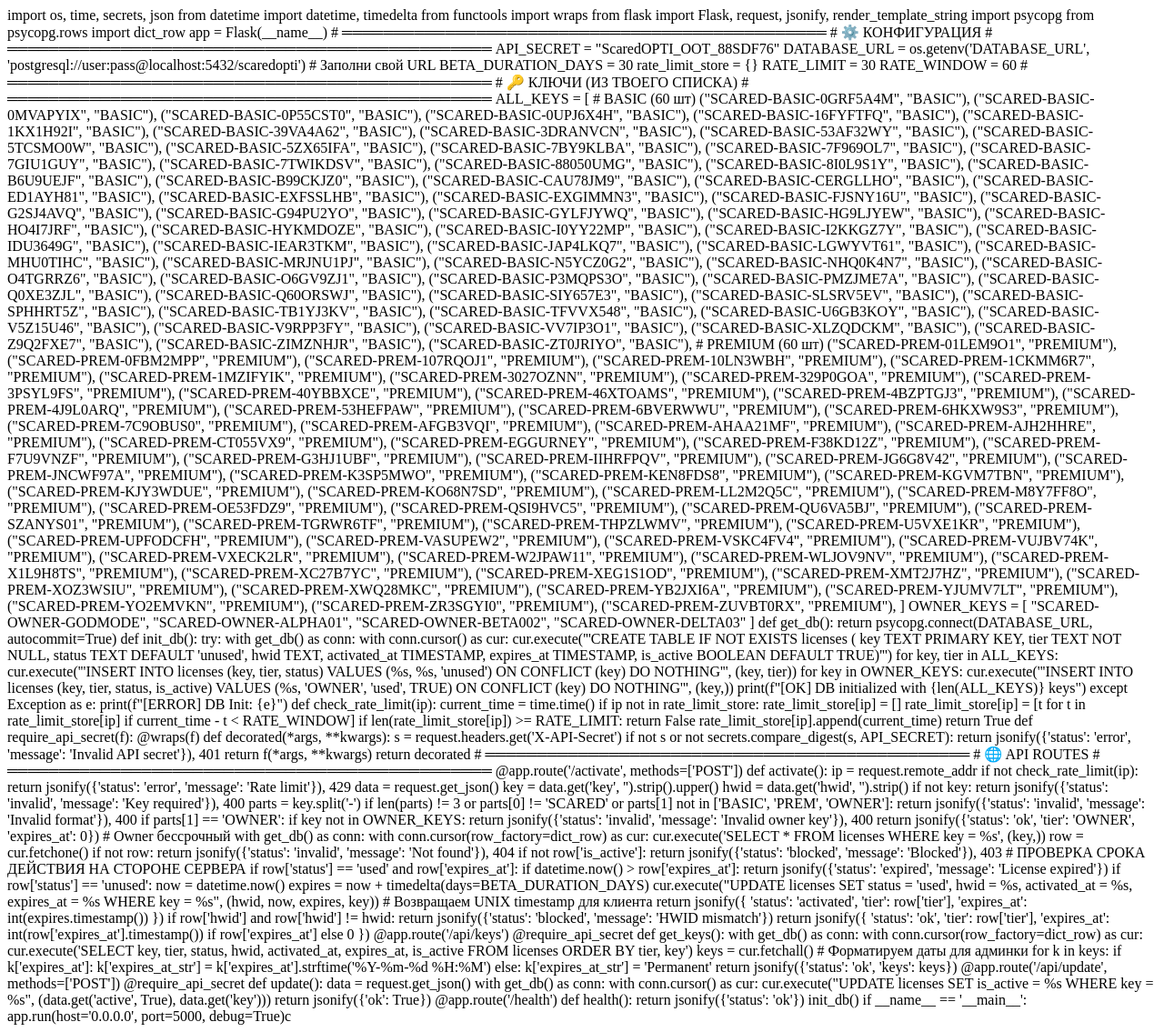
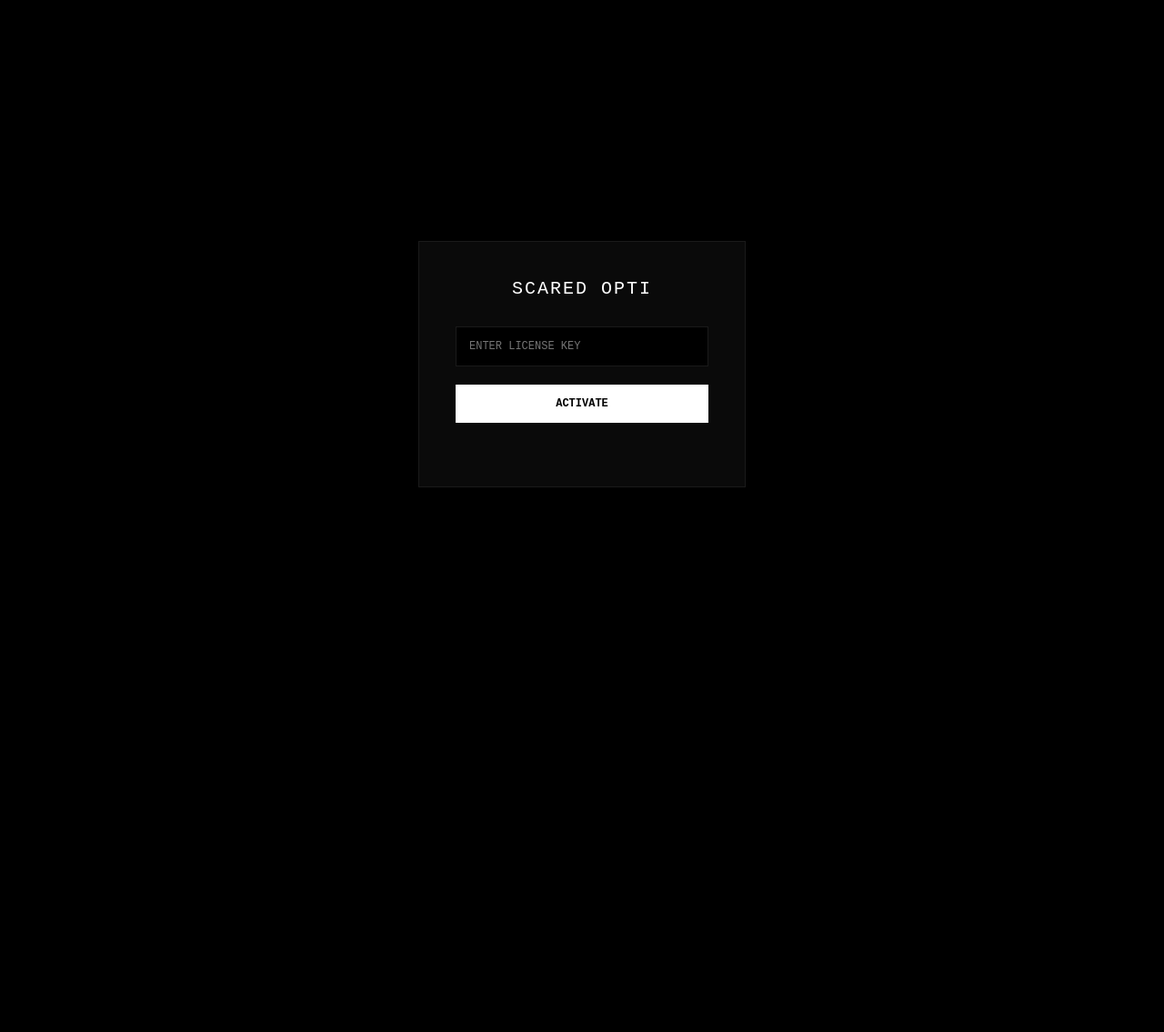
Before and after one commit to bazookebublegum-ops/scaredopti-api, a Flask app: template templates/index.html in a window 1280 px wide. Shown: the whole page at 91% size. After the commit the page ends 536 px from the top, so only its background shows below. Run offline with Flask 3, Linux system fonts and the light colour scheme; the template is opened without the code that fills it, so the values that code supplies are empty; some libraries are stand-ins or nearby versions.

Commit message:
Refactor index.html for login and dashboard features
Updated HTML structure and added JavaScript functionality for license activation and dashboard display.

```diff
--- a/templates/index.html
+++ b/templates/index.html
@@ -1,213 +1,321 @@
-import os, time, secrets, json
-from datetime import datetime, timedelta
-from functools import wraps
-from flask import Flask, request, jsonify, render_template_string
-import psycopg
-from psycopg.rows import dict_row
+<!DOCTYPE html>
+<html lang="ru">
+<head>
+    <meta charset="UTF-8">
+    <meta name="viewport" content="width=device-width, initial-scale=1.0">
+    <title>Scared Opti Client</title>
+    <style>
+        :root {
+            --bg: #000;
+            --surface: #0a0a0a;
+            --border: #1a1a1a;
+            --text: #fff;
+            --muted: #666;
+            --accent: #fff;
+            --danger: #ff0000;
+            --success: #00ff00;
+        }
 
-app = Flask(__name__)
+        * { margin: 0; padding: 0; box-sizing: border-box; font-family: 'Courier New', monospace; }
 
-# ═══════════════════════════════════════════════
-# ⚙️ КОНФИГУРАЦИЯ
-# ═══════════════════════════════════════════════
-API_SECRET = "ScaredOPTI_OOT_88SDF76"
-DATABASE_URL = os.getenv('DATABASE_URL', 'postgresql://user:pass@localhost:5432/scaredopti') # Заполни свой URL
-BETA_DURATION_DAYS = 30
+        body {
+            background: var(--bg);
+            color: var(--text);
+            height: 100vh;
+            display: flex;
+            align-items: center;
+            justify-content: center;
+            overflow: hidden;
+        }
 
-rate_limit_store = {}
-RATE_LIMIT = 30
-RATE_WINDOW = 60
+        .container { width: 100%; max-width: 400px; padding: 20px; }
 
-# ═══════════════════════════════════════════════
-# 🔑 КЛЮЧИ (ИЗ ТВОЕГО СПИСКА)
-# ═══════════════════════════════════════════════
-ALL_KEYS = [
-    # BASIC (60 шт)
-    ("SCARED-BASIC-0GRF5A4M", "BASIC"), ("SCARED-BASIC-0MVAPYIX", "BASIC"),
-    ("SCARED-BASIC-0P55CST0", "BASIC"), ("SCARED-BASIC-0UPJ6X4H", "BASIC"),
-    ("SCARED-BASIC-16FYFTFQ", "BASIC"), ("SCARED-BASIC-1KX1H92I", "BASIC"),
-    ("SCARED-BASIC-39VA4A62", "BASIC"), ("SCARED-BASIC-3DRANVCN", "BASIC"),
-    ("SCARED-BASIC-53AF32WY", "BASIC"), ("SCARED-BASIC-5TCSMO0W", "BASIC"),
-    ("SCARED-BASIC-5ZX65IFA", "BASIC"), ("SCARED-BASIC-7BY9KLBA", "BASIC"),
-    ("SCARED-BASIC-7F969OL7", "BASIC"), ("SCARED-BASIC-7GIU1GUY", "BASIC"),
-    ("SCARED-BASIC-7TWIKDSV", "BASIC"), ("SCARED-BASIC-88050UMG", "BASIC"),
-    ("SCARED-BASIC-8I0L9S1Y", "BASIC"), ("SCARED-BASIC-B6U9UEJF", "BASIC"),
-    ("SCARED-BASIC-B99CKJZ0", "BASIC"), ("SCARED-BASIC-CAU78JM9", "BASIC"),
-    ("SCARED-BASIC-CERGLLHO", "BASIC"), ("SCARED-BASIC-ED1AYH81", "BASIC"),
-    ("SCARED-BASIC-EXFSSLHB", "BASIC"), ("SCARED-BASIC-EXGIMMN3", "BASIC"),
-    ("SCARED-BASIC-FJSNY16U", "BASIC"), ("SCARED-BASIC-G2SJ4AVQ", "BASIC"),
-    ("SCARED-BASIC-G94PU2YO", "BASIC"), ("SCARED-BASIC-GYLFJYWQ", "BASIC"),
-    ("SCARED-BASIC-HG9LJYEW", "BASIC"), ("SCARED-BASIC-HO4I7JRF", "BASIC"),
-    ("SCARED-BASIC-HYKMDOZE", "BASIC"), ("SCARED-BASIC-I0YY22MP", "BASIC"),
-    ("SCARED-BASIC-I2KKGZ7Y", "BASIC"), ("SCARED-BASIC-IDU3649G", "BASIC"),
-    ("SCARED-BASIC-IEAR3TKM", "BASIC"), ("SCARED-BASIC-JAP4LKQ7", "BASIC"),
-    ("SCARED-BASIC-LGWYVT61", "BASIC"), ("SCARED-BASIC-MHU0TIHC", "BASIC"),
-    ("SCARED-BASIC-MRJNU1PJ", "BASIC"), ("SCARED-BASIC-N5YCZ0G2", "BASIC"),
-    ("SCARED-BASIC-NHQ0K4N7", "BASIC"), ("SCARED-BASIC-O4TGRRZ6", "BASIC"),
-    ("SCARED-BASIC-O6GV9ZJ1", "BASIC"), ("SCARED-BASIC-P3MQPS3O", "BASIC"),
-    ("SCARED-BASIC-PMZJME7A", "BASIC"), ("SCARED-BASIC-Q0XE3ZJL", "BASIC"),
-    ("SCARED-BASIC-Q60ORSWJ", "BASIC"), ("SCARED-BASIC-SIY657E3", "BASIC"),
-    ("SCARED-BASIC-SLSRV5EV", "BASIC"), ("SCARED-BASIC-SPHHRT5Z", "BASIC"),
-    ("SCARED-BASIC-TB1YJ3KV", "BASIC"), ("SCARED-BASIC-TFVVX548", "BASIC"),
-    ("SCARED-BASIC-U6GB3KOY", "BASIC"), ("SCARED-BASIC-V5Z15U46", "BASIC"),
-    ("SCARED-BASIC-V9RPP3FY", "BASIC"), ("SCARED-BASIC-VV7IP3O1", "BASIC"),
-    ("SCARED-BASIC-XLZQDCKM", "BASIC"), ("SCARED-BASIC-Z9Q2FXE7", "BASIC"),
-    ("SCARED-BASIC-ZIMZNHJR", "BASIC"), ("SCARED-BASIC-ZT0JRIYO", "BASIC"),
-    # PREMIUM (60 шт)
-    ("SCARED-PREM-01LEM9O1", "PREMIUM"), ("SCARED-PREM-0FBM2MPP", "PREMIUM"),
-    ("SCARED-PREM-107RQOJ1", "PREMIUM"), ("SCARED-PREM-10LN3WBH", "PREMIUM"),
-    ("SCARED-PREM-1CKMM6R7", "PREMIUM"), ("SCARED-PREM-1MZIFYIK", "PREMIUM"),
-    ("SCARED-PREM-3027OZNN", "PREMIUM"), ("SCARED-PREM-329P0GOA", "PREMIUM"),
-    ("SCARED-PREM-3PSYL9FS", "PREMIUM"), ("SCARED-PREM-40YBBXCE", "PREMIUM"),
-    ("SCARED-PREM-46XTOAMS", "PREMIUM"), ("SCARED-PREM-4BZPTGJ3", "PREMIUM"),
-    ("SCARED-PREM-4J9L0ARQ", "PREMIUM"), ("SCARED-PREM-53HEFPAW", "PREMIUM"),
-    ("SCARED-PREM-6BVERWWU", "PREMIUM"), ("SCARED-PREM-6HKXW9S3", "PREMIUM"),
-    ("SCARED-PREM-7C9OBUS0", "PREMIUM"), ("SCARED-PREM-AFGB3VQI", "PREMIUM"),
-    ("SCARED-PREM-AHAA21MF", "PREMIUM"), ("SCARED-PREM-AJH2HHRE", "PREMIUM"),
-    ("SCARED-PREM-CT055VX9", "PREMIUM"), ("SCARED-PREM-EGGURNEY", "PREMIUM"),
-    ("SCARED-PREM-F38KD12Z", "PREMIUM"), ("SCARED-PREM-F7U9VNZF", "PREMIUM"),
-    ("SCARED-PREM-G3HJ1UBF", "PREMIUM"), ("SCARED-PREM-IIHRFPQV", "PREMIUM"),
-    ("SCARED-PREM-JG6G8V42", "PREMIUM"), ("SCARED-PREM-JNCWF97A", "PREMIUM"),
-    ("SCARED-PREM-K3SP5MWO", "PREMIUM"), ("SCARED-PREM-KEN8FDS8", "PREMIUM"),
-    ("SCARED-PREM-KGVM7TBN", "PREMIUM"), ("SCARED-PREM-KJY3WDUE", "PREMIUM"),
-    ("SCARED-PREM-KO68N7SD", "PREMIUM"), ("SCARED-PREM-LL2M2Q5C", "PREMIUM"),
-    ("SCARED-PREM-M8Y7FF8O", "PREMIUM"), ("SCARED-PREM-OE53FDZ9", "PREMIUM"),
-    ("SCARED-PREM-QSI9HVC5", "PREMIUM"), ("SCARED-PREM-QU6VA5BJ", "PREMIUM"),
-    ("SCARED-PREM-SZANYS01", "PREMIUM"), ("SCARED-PREM-TGRWR6TF", "PREMIUM"),
-    ("SCARED-PREM-THPZLWMV", "PREMIUM"), ("SCARED-PREM-U5VXE1KR", "PREMIUM"),
-    ("SCARED-PREM-UPFODCFH", "PREMIUM"), ("SCARED-PREM-VASUPEW2", "PREMIUM"),
-    ("SCARED-PREM-VSKC4FV4", "PREMIUM"), ("SCARED-PREM-VUJBV74K", "PREMIUM"),
-    ("SCARED-PREM-VXECK2LR", "PREMIUM"), ("SCARED-PREM-W2JPAW11", "PREMIUM"),
-    ("SCARED-PREM-WLJOV9NV", "PREMIUM"), ("SCARED-PREM-X1L9H8TS", "PREMIUM"),
-    ("SCARED-PREM-XC27B7YC", "PREMIUM"), ("SCARED-PREM-XEG1S1OD", "PREMIUM"),
-    ("SCARED-PREM-XMT2J7HZ", "PREMIUM"), ("SCARED-PREM-XOZ3WSIU", "PREMIUM"),
-    ("SCARED-PREM-XWQ28MKC", "PREMIUM"), ("SCARED-PREM-YB2JXI6A", "PREMIUM"),
-    ("SCARED-PREM-YJUMV7LT", "PREMIUM"), ("SCARED-PREM-YO2EMVKN", "PREMIUM"),
-    ("SCARED-PREM-ZR3SGYI0", "PREMIUM"), ("SCARED-PREM-ZUVBT0RX", "PREMIUM"),
-]
+        /* Login Screen */
+        .login-box {
+            background: var(--surface);
+            border: 1px solid var(--border);
+            padding: 40px;
+            text-align: center;
+        }
 
-OWNER_KEYS = [
-    "SCARED-OWNER-GODMODE", "SCARED-OWNER-ALPHA01",
-    "SCARED-OWNER-BETA002", "SCARED-OWNER-DELTA03"
-]
+        h1 { font-size: 20px; font-weight: normal; letter-spacing: 2px; text-transform: uppercase; margin-bottom: 30px; }
 
-def get_db():
-    return psycopg.connect(DATABASE_URL, autocommit=True)
+        input {
+            width: 100%;
+            background: var(--bg);
+            border: 1px solid var(--border);
+            color: var(--text);
+            padding: 14px;
+            font-family: inherit;
+            font-size: 12px;
+            outline: none;
+            margin-bottom: 20px;
+            text-transform: uppercase;
+        }
 
-def init_db():
-    try:
-        with get_db() as conn:
-            with conn.cursor() as cur:
-                cur.execute('''CREATE TABLE IF NOT EXISTS licenses (
-                    key TEXT PRIMARY KEY, tier TEXT NOT NULL, status TEXT DEFAULT 'unused',
-                    hwid TEXT, activated_at TIMESTAMP, expires_at TIMESTAMP, is_active BOOLEAN DEFAULT TRUE)''')
+        input:focus { border-color: var(--text); }
 
-                for key, tier in ALL_KEYS:
-                    cur.execute('''INSERT INTO licenses (key, tier, status) VALUES (%s, %s, 'unused') ON CONFLICT (key) DO NOTHING''', (key, tier))
+        button {
+            width: 100%;
+            background: var(--text);
+            color: var(--bg);
+            border: none;
+            padding: 14px;
+            font-family: inherit;
+            font-size: 12px;
+            font-weight: bold;
+            cursor: pointer;
+            text-transform: uppercase;
+            transition: opacity 0.2s;
+        }
 
-                for key in OWNER_KEYS:
-                    cur.execute('''INSERT INTO licenses (key, tier, status, is_active) VALUES (%s, 'OWNER', 'used', TRUE) ON CONFLICT (key) DO NOTHING''', (key,))
-        print(f"[OK] DB initialized with {len(ALL_KEYS)} keys")
-    except Exception as e: print(f"[ERROR] DB Init: {e}")
+        button:hover { opacity: 0.8; }
+        button:disabled { opacity: 0.3; cursor: not-allowed; }
 
-def check_rate_limit(ip):
-    current_time = time.time()
-    if ip not in rate_limit_store: rate_limit_store[ip] = []
-    rate_limit_store[ip] = [t for t in rate_limit_store[ip] if current_time - t < RATE_WINDOW]
-    if len(rate_limit_store[ip]) >= RATE_LIMIT: return False
-    rate_limit_store[ip].append(current_time)
-    return True
+        .error-msg {
+            color: var(--danger);
+            font-size: 11px;
+            margin-top: 15px;
+            min-height: 15px;
+            word-break: break-word;
+        }
 
-def require_api_secret(f):
-    @wraps(f)
-    def decorated(*args, **kwargs):
-        s = request.headers.get('X-API-Secret')
-        if not s or not secrets.compare_digest(s, API_SECRET):
-            return jsonify({'status': 'error', 'message': 'Invalid API secret'}), 401
-        return f(*args, **kwargs)
-    return decorated
+        /* Dashboard */
+        .dashboard { display: none; }
 
-# ═══════════════════════════════════════════════
-# 🌐 API ROUTES
-# ═══════════════════════════════════════════════
-@app.route('/activate', methods=['POST'])
-def activate():
-    ip = request.remote_addr
-    if not check_rate_limit(ip): return jsonify({'status': 'error', 'message': 'Rate limit'}), 429
+        .header {
+            display: flex;
+            justify-content: space-between;
+            align-items: center;
+            border-bottom: 1px solid var(--border);
+            padding-bottom: 20px;
+            margin-bottom: 30px;
+        }
 
-    data = request.get_json()
-    key = data.get('key', '').strip().upper()
-    hwid = data.get('hwid', '').strip()
+        .tier-badge {
+            padding: 4px 10px;
+            border: 1px solid var(--text);
+            font-size: 10px;
+            text-transform: uppercase;
+        }
 
-    if not key: return jsonify({'status': 'invalid', 'message': 'Key required'}), 400
+        .stats-grid { display: grid; grid-template-columns: 1fr 1fr; gap: 15px; margin-bottom: 30px; }
 
-    parts = key.split('-')
-    if len(parts) != 3 or parts[0] != 'SCARED' or parts[1] not in ['BASIC', 'PREM', 'OWNER']:
-        return jsonify({'status': 'invalid', 'message': 'Invalid format'}), 400
+        .stat-card {
+            background: var(--surface);
+            border: 1px solid var(--border);
+            padding: 20px;
+            text-align: center;
+        }
 
-    if parts[1] == 'OWNER':
-        if key not in OWNER_KEYS: return jsonify({'status': 'invalid', 'message': 'Invalid owner key'}), 400
-        return jsonify({'status': 'ok', 'tier': 'OWNER', 'expires_at': 0}) # Owner бессрочный
+        .stat-label { font-size: 10px; color: var(--muted); text-transform: uppercase; margin-bottom: 8px; }
+        .stat-value { font-size: 24px; font-weight: bold; }
 
-    with get_db() as conn:
-        with conn.cursor(row_factory=dict_row) as cur:
-            cur.execute('SELECT * FROM licenses WHERE key = %s', (key,))
-            row = cur.fetchone()
+        .logout-btn {
+            background: transparent;
+            border: 1px solid var(--border);
+            color: var(--muted);
+            margin-top: 20px;
+        }
 
-            if not row: return jsonify({'status': 'invalid', 'message': 'Not found'}), 404
-            if not row['is_active']: return jsonify({'status': 'blocked', 'message': 'Blocked'}), 403
+        .logout-btn:hover { border-color: var(--danger); color: var(--danger); background: transparent; }
 
-            # ПРОВЕРКА СРОКА ДЕЙСТВИЯ НА СТОРОНЕ СЕРВЕРА
-            if row['status'] == 'used' and row['expires_at']:
-                if datetime.now() > row['expires_at']:
-                    return jsonify({'status': 'expired', 'message': 'License expired'})
+        /* Ban Overlay */
+        .ban-overlay {
+            position: fixed;
+            inset: 0;
+            background: rgba(0,0,0,0.95);
+            display: none;
+            align-items: center;
+            justify-content: center;
+            z-index: 100;
+            flex-direction: column;
+            text-align: center;
+            padding: 40px;
+        }
 
-            if row['status'] == 'unused':
-                now = datetime.now()
-                expires = now + timedelta(days=BETA_DURATION_DAYS)
-                cur.execute("UPDATE licenses SET status = 'used', hwid = %s, activated_at = %s, expires_at = %s WHERE key = %s",
-                            (hwid, now, expires, key))
-                # Возвращаем UNIX timestamp для клиента
-                return jsonify({
-                    'status': 'activated',
-                    'tier': row['tier'],
-                    'expires_at': int(expires.timestamp())
-                })
+        .ban-title { color: var(--danger); font-size: 24px; margin-bottom: 20px; text-transform: uppercase; letter-spacing: 2px; }
+        .ban-text { color: var(--muted); font-size: 12px; line-height: 1.6; margin-bottom: 30px; }
+        .discord-link {
+            color: var(--text);
+            border: 1px solid var(--text);
+            padding: 12px 30px;
+            text-decoration: none;
+            font-size: 12px;
+            text-transform: uppercase;
+            transition: all 0.2s;
+        }
+        .discord-link:hover { background: var(--text); color: var(--bg); }
+    </style>
+</head>
+<body>
 
-            if row['hwid'] and row['hwid'] != hwid:
-                return jsonify({'status': 'blocked', 'message': 'HWID mismatch'})
+    <!-- LOGIN SCREEN -->
+    <div class="container" id="loginScreen">
+        <div class="login-box">
+            <h1>Scared Opti</h1>
+            <input type="text" id="keyInput" placeholder="ENTER LICENSE KEY" autocomplete="off">
+            <button id="activateBtn" onclick="activate()">Activate</button>
+            <div class="error-msg" id="errorMsg"></div>
+        </div>
+    </div>
 
-            return jsonify({
-                'status': 'ok',
-                'tier': row['tier'],
-                'expires_at': int(row['expires_at'].timestamp()) if row['expires_at'] else 0
-            })
+    <!-- DASHBOARD -->
+    <div class="container dashboard" id="dashboard">
+        <div class="header">
+            <div style="font-size: 14px; text-transform: uppercase; letter-spacing: 1px;">System Status</div>
+            <div class="tier-badge" id="userTier">BASIC</div>
+        </div>
 
-@app.route('/api/keys')
-@require_api_secret
-def get_keys():
-    with get_db() as conn:
-        with conn.cursor(row_factory=dict_row) as cur:
-            cur.execute('SELECT key, tier, status, hwid, activated_at, expires_at, is_active FROM licenses ORDER BY tier, key')
-            keys = cur.fetchall()
-            # Форматируем даты для админки
-            for k in keys:
-                if k['expires_at']: k['expires_at_str'] = k['expires_at'].strftime('%Y-%m-%d %H:%M')
-                else: k['expires_at_str'] = 'Permanent'
-    return jsonify({'status': 'ok', 'keys': keys})
+        <div class="stats-grid">
+            <div class="stat-card">
+                <div class="stat-label">CPU Load</div>
+                <div class="stat-value" id="cpuVal">0%</div>
+            </div>
+            <div class="stat-card">
+                <div class="stat-label">RAM Usage</div>
+                <div class="stat-value" id="ramVal">0%</div>
+            </div>
+        </div>
 
-@app.route('/api/update', methods=['POST'])
-@require_api_secret
-def update():
-    data = request.get_json()
-    with get_db() as conn:
-        with conn.cursor() as cur:
-            cur.execute("UPDATE licenses SET is_active = %s WHERE key = %s", (data.get('active', True), data.get('key')))
-    return jsonify({'ok': True})
+        <div style="background: var(--surface); border: 1px solid var(--border); padding: 20px; margin-bottom: 20px;">
+            <div class="stat-label" style="margin-bottom: 10px;">Expires At</div>
+            <div id="expiresDate" style="font-size: 14px;">--</div>
+        </div>
 
-@app.route('/health')
-def health(): return jsonify({'status': 'ok'})
+        <button class="logout-btn" onclick="logout()">Logout Session</button>
+    </div>
 
-init_db()
-if __name__ == '__main__':
-    app.run(host='0.0.0.0', port=5000, debug=True)с
+    <!-- BAN OVERLAY -->
+    <div class="ban-overlay" id="banOverlay">
+        <div class="ban-title">⚠ Sharing Detected</div>
+        <div class="ban-text">
+            Your license key has been used on multiple devices or IP addresses.<br>
+            Access has been permanently revoked.<br><br>
+            If this is a mistake, contact support immediately.
+        </div>
+        <a href="https://discord.gg/yvZwbty5Fu" target="_blank" class="discord-link">Contact Support in Discord</a>
+    </div>
+
+    <script>
+        // Конфигурация
+        const API_URL = "https://scaredopti-api.onrender.com/"; // Замени на свой URL после деплоя
+
+        // Проверка сохраненной сессии при загрузке
+        window.onload = () => {
+            const savedKey = localStorage.getItem('scared_key');
+            const savedHwid = localStorage.getItem('scared_hwid');
+
+            if (savedKey && savedHwid) {
+                checkSession(savedKey, savedHwid);
+            }
+        };
+
+        async function activate() {
+            const key = document.getElementById('keyInput').value.trim();
+            const btn = document.getElementById('activateBtn');
+            const err = document.getElementById('errorMsg');
+
+            if (!key) return;
+
+            btn.disabled = true;
+            btn.textContent = "VERIFYING...";
+            err.textContent = "";
+
+            try {
+                // Генерируем простой HWID (в реальном проекте используй библиотеку)
+                const hwid = await getHWID();
+
+                const res = await fetch(`${API_URL}/activate`, {
+                    method: 'POST',
+                    headers: {'Content-Type': 'application/json'},
+                    body: JSON.stringify({ key, hwid })
+                });
+
+                const data = await res.json();
+
+                if (data.status === 'ok') {
+                    localStorage.setItem('scared_key', key);
+                    localStorage.setItem('scared_hwid', hwid);
+                    showDashboard(data);
+                } else if (data.status === 'banned') {
+                    showBanScreen();
+                } else {
+                    err.textContent = data.message || "INVALID KEY";
+                }
+            } catch (e) {
+                err.textContent = "SERVER CONNECTION ERROR";
+            } finally {
+                btn.disabled = false;
+                btn.textContent = "ACTIVATE";
+            }
+        }
+
+        async function checkSession(key, hwid) {
+            try {
+                const res = await fetch(`${API_URL}/activate`, {
+                    method: 'POST',
+                    headers: {'Content-Type': 'application/json'},
+                    body: JSON.stringify({ key, hwid })
+                });
+                const data = await res.json();
+
+                if (data.status === 'ok') showDashboard(data);
+                else if (data.status === 'banned') showBanScreen();
+                else logout();
+            } catch {
+                // Если сервер недоступен, показываем дашборд оффлайн (опционально)
+                showDashboard({ tier: "OFFLINE", expires_at: 0 });
+            }
+        }
+
+        function showDashboard(data) {
+            document.getElementById('loginScreen').style.display = 'none';
+            document.getElementById('dashboard').style.display = 'block';
+            document.getElementById('userTier').textContent = data.tier;
+
+            if (data.expires_at && data.expires_at > 0) {
+                const date = new Date(data.expires_at * 1000);
+                document.getElementById('expiresDate').textContent = date.toLocaleDateString();
+            } else {
+                document.getElementById('expiresDate').textContent = "PERMANENT";
+            }
+
+            startMetrics();
+        }
+
+        function showBanScreen() {
+            document.getElementById('loginScreen').style.display = 'none';
+            document.getElementById('dashboard').style.display = 'none';
+            document.getElementById('banOverlay').style.display = 'flex';
+            localStorage.removeItem('scared_key');
+            localStorage.removeItem('scared_hwid');
+        }
+
+        function logout() {
+            localStorage.removeItem('scared_key');
+            localStorage.removeItem('scared_hwid');
+            location.reload();
+        }
+
+        // Имитация метрик (замени на реальные данные из pywebview/api)
+        function startMetrics() {
+            setInterval(() => {
+                document.getElementById('cpuVal').textContent = Math.floor(Math.random() * 30 + 10) + "%";
+                document.getElementById('ramVal').textContent = Math.floor(Math.random() * 20 + 40) + "%";
+            }, 2000);
+        }
+
+        // Простая генерация HWID
+        async function getHWID() {
+            // В продакшене используй нативный модуль для получения реального HWID
+            let hwid = localStorage.getItem('local_hwid');
+            if (!hwid) {
+                hwid = 'HWID-' + Math.random().toString(36).substr(2, 9).toUpperCase();
+                localStorage.setItem('local_hwid', hwid);
+            }
+            return hwid;
+        }
+    </script>
+</body>
+</html>
```
